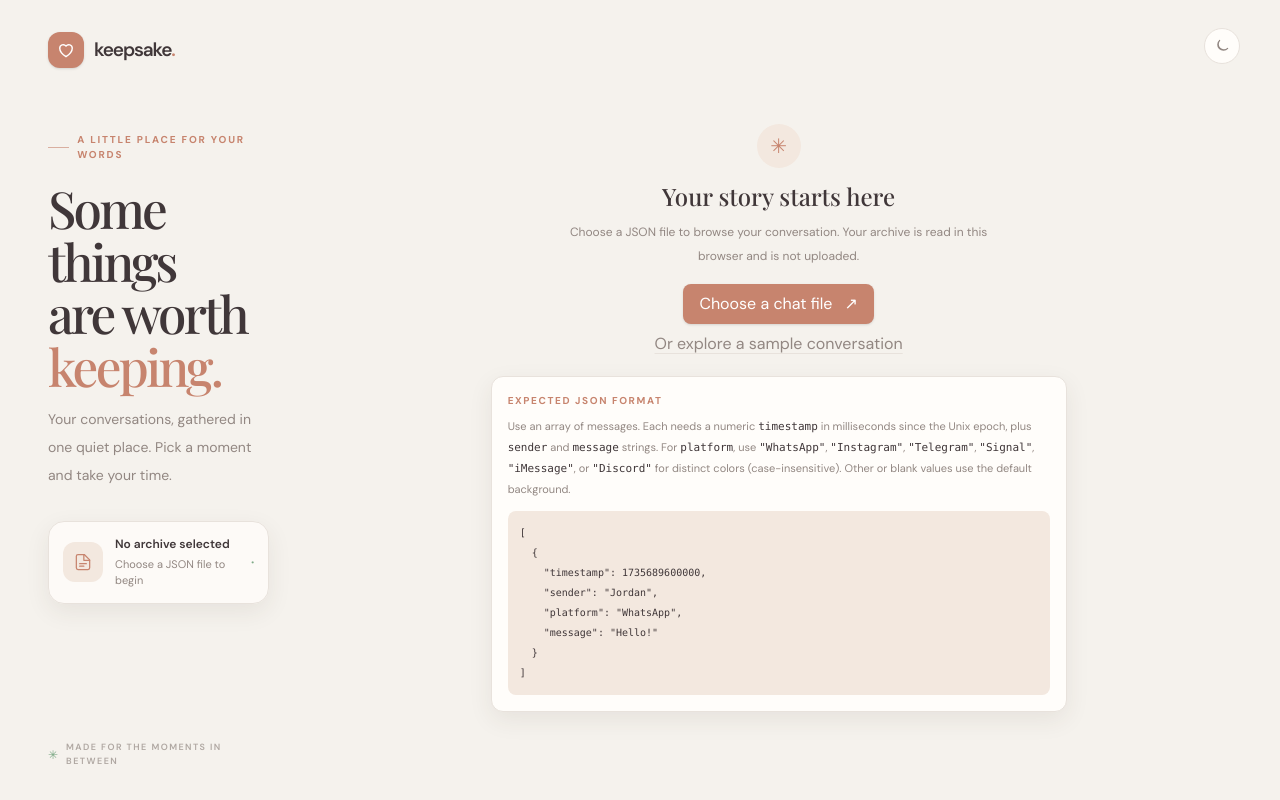
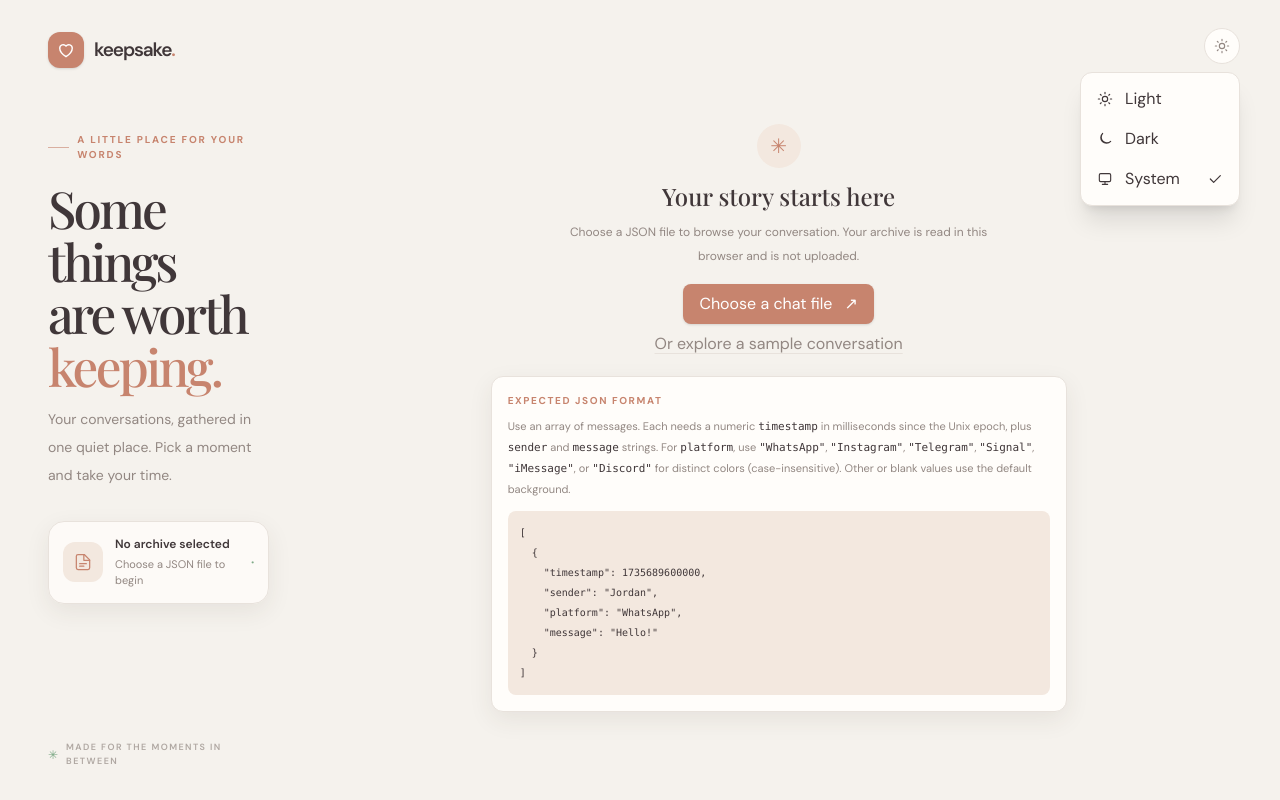
Before and after one commit to nunnarivu-labs/keepsake, a React (Vite) app: page / in a window 1280 px wide. Both pictures are taken after a click on the button 1222 px from the left and 46 px from the top of the page. Built offline with nearby package versions, Linux system fonts and the light colour scheme; a web font is replaced by a local one.

Commit message:
theme changes

```diff
--- a/src/App.tsx
+++ b/src/App.tsx
@@ -58,8 +58,6 @@ function App() {
   const [themePreference, setThemePreference] = useState<ThemePreference>(getSavedThemePreference)
   const [systemDarkMode, setSystemDarkMode] = useState(() => window.matchMedia('(prefers-color-scheme: dark)').matches)
   const darkMode = themePreference === 'system' ? systemDarkMode : themePreference === 'dark'
-  const nextThemePreference: ThemePreference = themePreference === 'system' ? 'light' : themePreference === 'light' ? 'dark' : 'system'
-  const themeLabel = themePreference === 'system' ? `System (${darkMode ? 'dark' : 'light'})` : themePreference === 'dark' ? 'Dark' : 'Light'
   const [messages, setMessages] = useState<ChatMessage[]>([])
   const [sourceName, setSourceName] = useState('No archive selected')
   const [error, setError] = useState('')
@@ -200,9 +198,7 @@ function App() {
               <span>keepsake<span className="text-terracotta">.</span></span>
             </a>
             {messages.length > 0 && <button className="inline-flex h-9 shrink-0 items-center gap-2 rounded-lg border border-line bg-surface px-3 text-xs font-semibold text-muted transition hover:border-terracotta/50 hover:text-ink focus-visible:outline-2 focus-visible:outline-offset-2 focus-visible:outline-terracotta" onClick={() => fileInputRef.current?.click()}><svg className="size-4 fill-none stroke-current stroke-[1.7]" viewBox="0 0 24 24" aria-hidden="true"><path strokeLinecap="round" strokeLinejoin="round" d="M12 16V4m0 0L7.5 8.5M12 4l4.5 4.5M5 14v5h14v-5" /></svg>Open file</button>}
-            <button className="grid size-9 shrink-0 place-items-center rounded-full border border-line bg-surface text-muted transition hover:text-ink focus-visible:outline-2 focus-visible:outline-offset-2 focus-visible:outline-terracotta lg:hidden" onClick={() => setThemePreference(nextThemePreference)} aria-label={`Theme: ${themeLabel}. Switch to ${nextThemePreference} theme`} title={`Theme: ${themeLabel} · Click for ${nextThemePreference}`}>
-              {darkMode ? <svg className="size-4 fill-none stroke-current stroke-[1.7]" viewBox="0 0 24 24" aria-hidden="true"><circle cx="12" cy="12" r="4"/><path strokeLinecap="round" d="M12 2v2m0 16v2M4.93 4.93l1.42 1.42m11.3 11.3 1.42 1.42M2 12h2m16 0h2M4.93 19.07l1.42-1.42m11.3-11.3 1.42-1.42"/></svg> : <svg className="size-4 fill-none stroke-current stroke-[1.7]" viewBox="0 0 24 24" aria-hidden="true"><path strokeLinecap="round" strokeLinejoin="round" d="M20.5 15.5A8.5 8.5 0 0 1 8.5 3.5 8.5 8.5 0 1 0 20.5 15.5Z"/></svg>}
-            </button>
+            <ThemeSwitcher className="grid size-9 shrink-0 place-items-center rounded-full border border-line bg-surface text-muted transition hover:text-ink focus-visible:outline-2 focus-visible:outline-offset-2 focus-visible:outline-terracotta lg:hidden" themePreference={themePreference} darkMode={darkMode} onChange={setThemePreference} />
           </div>
           <div className="flex items-center gap-2 text-[10px] font-bold uppercase tracking-[.18em] text-terracotta"><span className="h-px w-6 bg-terracotta/60" />A little place for your words</div>
           <h1 className="mt-5 mb-3 font-serif text-[clamp(2.65rem,4vw,4rem)] leading-[1.03] tracking-[-.055em] text-ink">Some things<br />are worth <em className="font-medium text-terracotta">keeping.</em></h1>
@@ -239,9 +235,7 @@ function App() {
             <button className="grid size-9 shrink-0 place-items-center rounded-full border border-line bg-paper text-muted transition hover:text-ink focus-visible:outline-2 focus-visible:outline-offset-2 focus-visible:outline-terracotta lg:hidden" onClick={() => fileInputRef.current?.click()} aria-label="Open another chat file" title="Open another chat file">
               <svg className="size-4 fill-none stroke-current stroke-[1.7]" viewBox="0 0 24 24" aria-hidden="true"><path strokeLinecap="round" strokeLinejoin="round" d="M12 16V4m0 0L7.5 8.5M12 4l4.5 4.5M5 14v5h14v-5" /></svg>
             </button>
-            <button className="grid size-9 shrink-0 place-items-center rounded-full border border-line bg-paper text-muted transition hover:text-ink focus-visible:outline-2 focus-visible:outline-offset-2 focus-visible:outline-terracotta" onClick={() => setThemePreference(nextThemePreference)} aria-label={`Theme: ${themeLabel}. Switch to ${nextThemePreference} theme`} title={`Theme: ${themeLabel} · Click for ${nextThemePreference}`}>
-              {darkMode ? <svg className="size-4 fill-none stroke-current stroke-[1.7]" viewBox="0 0 24 24" aria-hidden="true"><circle cx="12" cy="12" r="4"/><path strokeLinecap="round" d="M12 2v2m0 16v2M4.93 4.93l1.42 1.42m11.3 11.3 1.42 1.42M2 12h2m16 0h2M4.93 19.07l1.42-1.42m11.3-11.3 1.42-1.42"/></svg> : <svg className="size-4 fill-none stroke-current stroke-[1.7]" viewBox="0 0 24 24" aria-hidden="true"><path strokeLinecap="round" strokeLinejoin="round" d="M20.5 15.5A8.5 8.5 0 0 1 8.5 3.5 8.5 8.5 0 1 0 20.5 15.5Z"/></svg>}
-            </button>
+            <ThemeSwitcher className="grid size-9 shrink-0 place-items-center rounded-full border border-line bg-paper text-muted transition hover:text-ink focus-visible:outline-2 focus-visible:outline-offset-2 focus-visible:outline-terracotta" themePreference={themePreference} darkMode={darkMode} onChange={setThemePreference} />
             </div>
           </div>
           <div className="flex flex-col gap-2 border-b border-line bg-surface px-3 py-3 sm:flex-row sm:items-center sm:justify-between sm:px-5">
@@ -281,9 +275,7 @@ function App() {
         </section>}
         {messages.length === 0 && <section className="flex min-h-[420px] flex-col lg:min-h-[calc(100svh-56px)]" aria-label="Get started">
           <div className="flex justify-end">
-            <button className="hidden size-9 shrink-0 place-items-center rounded-full border border-line bg-surface text-muted transition hover:text-ink focus-visible:outline-2 focus-visible:outline-offset-2 focus-visible:outline-terracotta lg:grid" onClick={() => setThemePreference(nextThemePreference)} aria-label={`Theme: ${themeLabel}. Switch to ${nextThemePreference} theme`} title={`Theme: ${themeLabel} · Click for ${nextThemePreference}`}>
-              {darkMode ? <svg className="size-4 fill-none stroke-current stroke-[1.7]" viewBox="0 0 24 24" aria-hidden="true"><circle cx="12" cy="12" r="4"/><path strokeLinecap="round" d="M12 2v2m0 16v2M4.93 4.93l1.42 1.42m11.3 11.3 1.42 1.42M2 12h2m16 0h2M4.93 19.07l1.42-1.42m11.3-11.3 1.42-1.42"/></svg> : <svg className="size-4 fill-none stroke-current stroke-[1.7]" viewBox="0 0 24 24" aria-hidden="true"><path strokeLinecap="round" strokeLinejoin="round" d="M20.5 15.5A8.5 8.5 0 0 1 8.5 3.5 8.5 8.5 0 1 0 20.5 15.5Z"/></svg>}
-            </button>
+            <ThemeSwitcher className="hidden size-9 shrink-0 place-items-center rounded-full border border-line bg-surface text-muted transition hover:text-ink focus-visible:outline-2 focus-visible:outline-offset-2 focus-visible:outline-terracotta lg:grid" themePreference={themePreference} darkMode={darkMode} onChange={setThemePreference} />
           </div>
           <div className="flex flex-1 items-center justify-center py-8 lg:py-4">
             <div className="w-full max-w-xl">
@@ -296,6 +288,56 @@ function App() {
       </section>
     </main>
   )
+}
+
+function ThemeSwitcher({ className, themePreference, darkMode, onChange }: { className: string, themePreference: ThemePreference, darkMode: boolean, onChange: (theme: ThemePreference) => void }) {
+  const [open, setOpen] = useState(false)
+  const rootRef = useRef<HTMLDivElement>(null)
+
+  useEffect(() => {
+    if (!open) return
+    const closeOnOutsideClick = (event: PointerEvent) => {
+      if (!rootRef.current?.contains(event.target as Node)) setOpen(false)
+    }
+    const closeOnEscape = (event: KeyboardEvent) => {
+      if (event.key === 'Escape') setOpen(false)
+    }
+    document.addEventListener('pointerdown', closeOnOutsideClick)
+    document.addEventListener('keydown', closeOnEscape)
+    return () => {
+      document.removeEventListener('pointerdown', closeOnOutsideClick)
+      document.removeEventListener('keydown', closeOnEscape)
+    }
+  }, [open])
+
+  const buttonTheme = themePreference === 'system' ? (darkMode ? 'dark' : 'light') : themePreference
+
+  return (
+    <div className="relative inline-flex" ref={rootRef}>
+      <button type="button" className={className} onClick={() => setOpen((isOpen) => !isOpen)} aria-label={`Theme: ${themePreference === 'system' ? `System, ${darkMode ? 'dark' : 'light'}` : themePreference}. Choose theme`} aria-haspopup="menu" aria-expanded={open} title="Choose theme">
+        <ThemeOptionIcon theme={buttonTheme} />
+      </button>
+      {open && <div className="absolute right-0 top-full z-50 mt-2 w-40 rounded-xl border border-line bg-surface p-1.5 text-ink shadow-xl" role="menu" aria-label="Choose theme">
+        {(['light', 'dark', 'system'] as const).map((theme) => (
+          <button key={theme} type="button" className="flex w-full items-center gap-3 rounded-lg px-2.5 py-2 text-left text-sm capitalize transition hover:bg-soft focus-visible:outline-2 focus-visible:outline-offset-[-2px] focus-visible:outline-terracotta" role="menuitemradio" aria-checked={themePreference === theme} onClick={() => { onChange(theme); setOpen(false) }}>
+            <ThemeOptionIcon theme={theme} />
+            <span className="flex-1">{theme === 'system' ? 'System' : theme}</span>
+            {themePreference === theme && <svg className="size-4 fill-none stroke-current stroke-[1.8]" viewBox="0 0 24 24" aria-hidden="true"><path strokeLinecap="round" strokeLinejoin="round" d="m5 12 5 5L20 7" /></svg>}
+          </button>
+        ))}
+      </div>}
+    </div>
+  )
+}
+
+function ThemeOptionIcon({ theme }: { theme: ThemePreference }) {
+  if (theme === 'system') {
+    return <svg className="size-4 shrink-0 fill-none stroke-current stroke-[1.7]" viewBox="0 0 24 24" aria-hidden="true"><rect x="3.5" y="4" width="17" height="12" rx="2" /><path strokeLinecap="round" strokeLinejoin="round" d="M8 20h8m-4-4v4" /></svg>
+  }
+
+  return theme === 'light'
+    ? <svg className="size-4 shrink-0 fill-none stroke-current stroke-[1.7]" viewBox="0 0 24 24" aria-hidden="true"><circle cx="12" cy="12" r="4" /><path strokeLinecap="round" d="M12 2v2m0 16v2M4.93 4.93l1.42 1.42m11.3 11.3 1.42 1.42M2 12h2m16 0h2M4.93 19.07l1.42-1.42m11.3-11.3 1.42-1.42" /></svg>
+    : <svg className="size-4 shrink-0 fill-none stroke-current stroke-[1.7]" viewBox="0 0 24 24" aria-hidden="true"><path strokeLinecap="round" strokeLinejoin="round" d="M20.5 15.5A8.5 8.5 0 0 1 8.5 3.5 8.5 8.5 0 1 0 20.5 15.5Z" /></svg>
 }
 
 function MessageRow({ message, participants, measureRef, index, top }: { message: ChatMessage, participants: string[], measureRef: (node: HTMLDivElement | null) => void, index: number, top: number }) {
```
